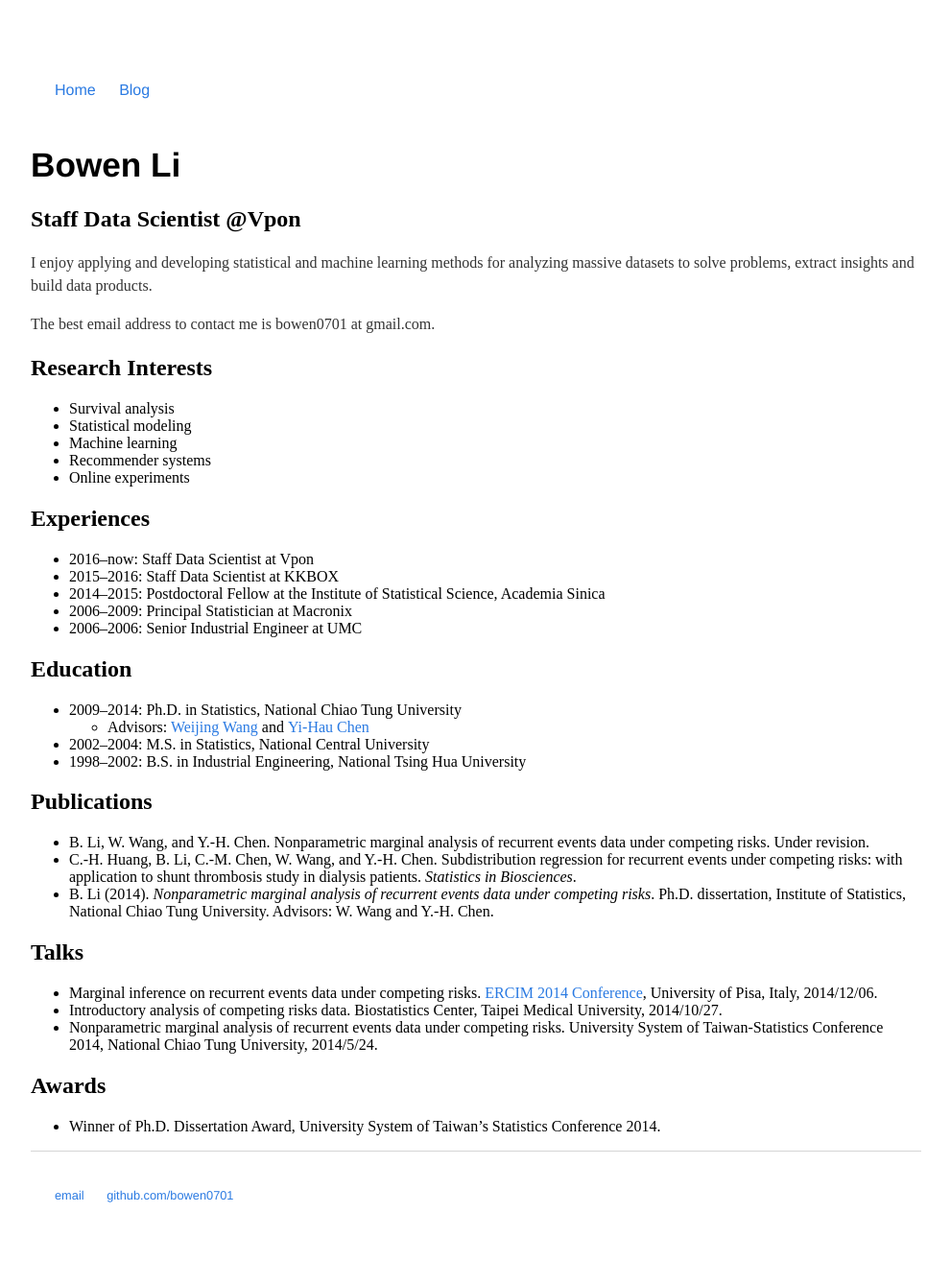
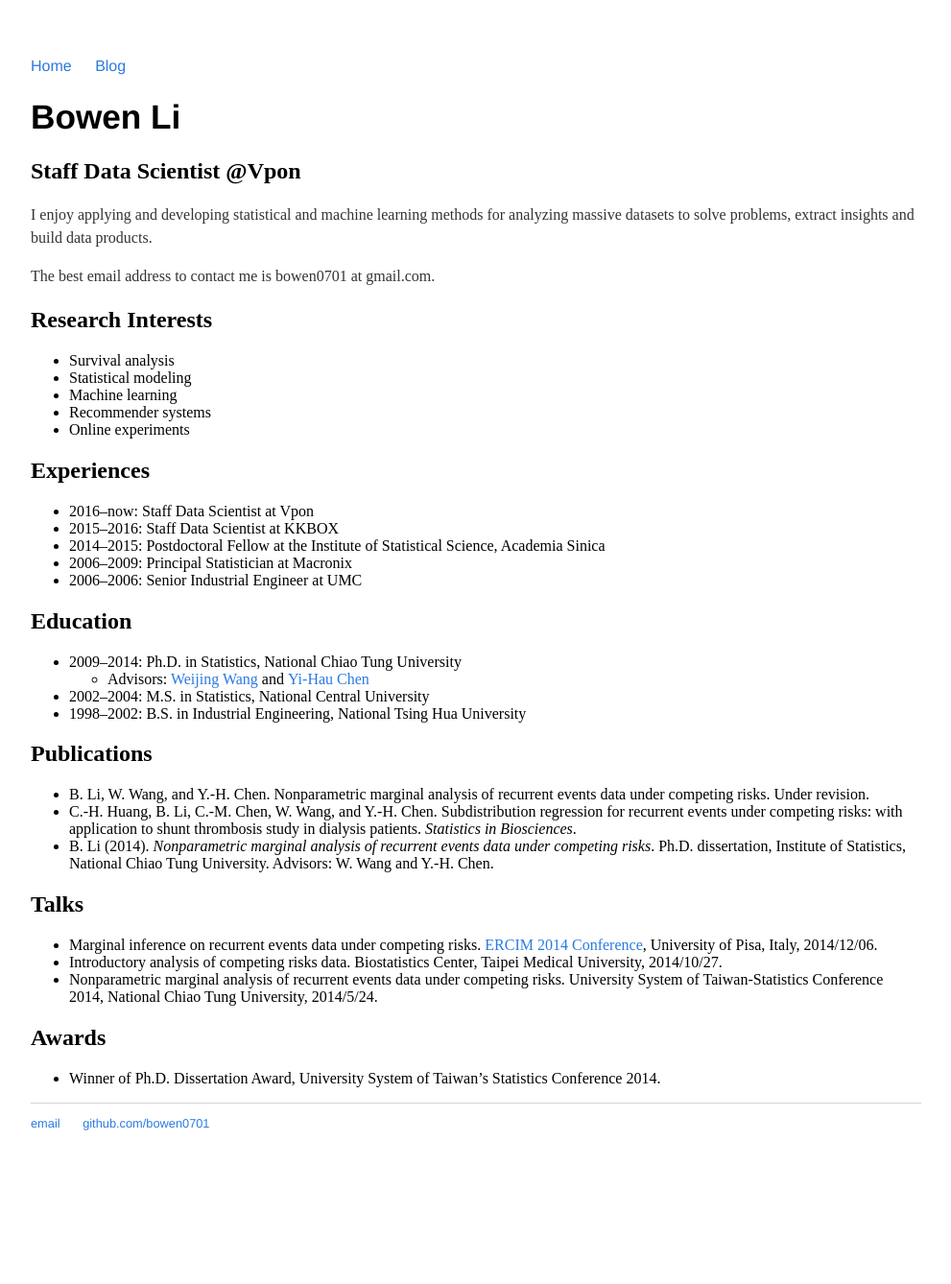
Before and after one commit to bowen0701/bowen0701.github.io, a Jekyll site: the page built from index.md, in a window 1280 px wide. Shown: the whole page at 96% size, without its empty margins (144-1135 px from the left). Built offline with Jekyll 4.4.1, drawn with Linux system fonts in a browser that asks for light colours; after the commit the page ends 1238 px from its top, so only the background shows below that.

Commit message:
Revise padding back to original

```diff
--- a/css/main.css
+++ b/css/main.css
@@ -4,7 +4,7 @@ body {
 }
 nav ul, footer ul {
     font-family:'Helvetica', 'Arial', 'Sans-Serif';
-    padding: 25px;
+    padding: 0px;
     list-style: none;
     font-weight: 300;
 }
```
